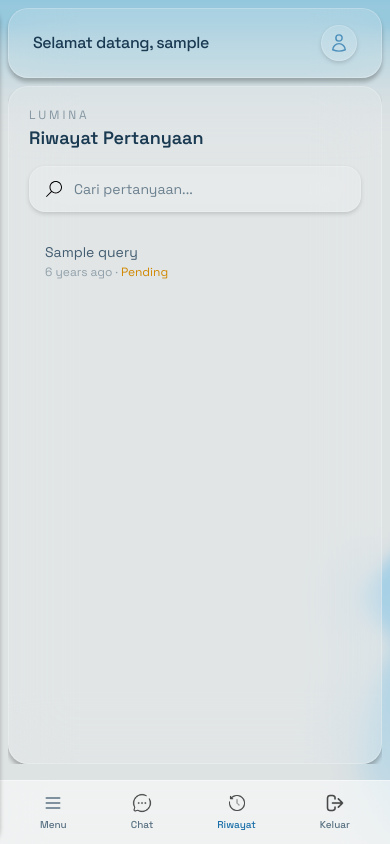
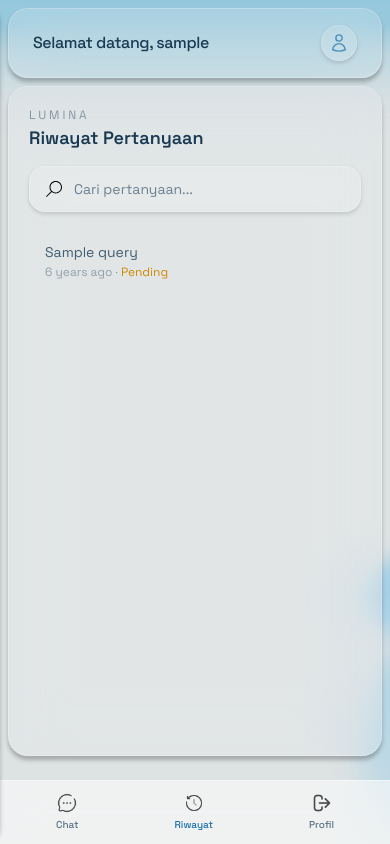
Before and after one commit to Juni-Viaa/lumina, a Laravel app: page /history in a window 390 px wide. Run offline with Laravel 12, Linux system fonts and the light colour scheme; a user stored in the database is signed in; tables that the repository leaves empty hold one stand-in row (values such as "Sample post"); style sheets or scripts are compiled from the project's sources.

Commit message:
Improve responsive UI in multiple screen

```diff
--- a/resources/views/components/chat/input-bar.blade.php
+++ b/resources/views/components/chat/input-bar.blade.php
@@ -34,7 +34,7 @@
         </button>
     </div>
 
-    <p class="text-[10px] md:text-xs text-black/50 mt-1.5 md:mt-2 text-center">
+    <p class="hidden lg:block text-[10px] md:text-xs text-black/50 mt-1.5 md:mt-2 text-center">
         Enter untuk kirim · Shift+Enter baris baru
     </p>
 </div>
--- a/resources/views/components/header.blade.php
+++ b/resources/views/components/header.blade.php
@@ -13,10 +13,7 @@
     <div class="relative" x-data="{ open: false }">
 
         {{-- Profile Button --}}
-        <button
-            @click="open = !open"
-            class="glass-inner w-9 h-9 rounded-full flex items-center justify-center hover:scale-105 transition-transform"
-        >
+        <button @click="open = !open" class="glass-inner w-9 h-9 rounded-full flex items-center justify-center hover:scale-105 transition-transform">
             <svg class="w-5 h-5 text-[#1a6fa8]/70"
                  fill="none"
                  stroke="currentColor"
@@ -29,12 +26,7 @@
         </button>
 
         {{-- Dropdown --}}
-        <div
-            x-show="open"
-            @click.away="open = false"
-            x-transition
-           class="absolute right-0 top-full mt-4 w-48 glass-panel rounded-2xl shadow-lg border border-white/10 py-2 z-[9999]"
-        >
+        <div x-show="open" @click.away="open = false" x-transition class="absolute right-0 top-full mt-4 w-48 rounded-2xl shadow-lg bg-white border border-white/10 py-2 z-[9999]">
             {{-- Change Password --}}
             <a href="{{ route('profile.password') }}"
                class="flex items-center gap-2 px-4 py-2.5 text-sm text-[#1a3a52] hover:bg-[#1a6fa8]/10 transition-colors"
--- a/resources/views/components/search-bar.blade.php
+++ b/resources/views/components/search-bar.blade.php
@@ -1,6 +1,5 @@
 {{--
     Component: search-bar
-    Usage: @include('components.search-bar', ['placeholder' => 'Cari Pertanyaan...', 'model' => 'search'])
 --}}
 <div class="glass-inner rounded-2xl flex items-center gap-3 px-4 py-3">
     <svg class="w-4 h-4 text-[#1a3a52]/60 shrink-0" fill="#000000" viewBox="0 0 32 32" version="1.1" xmlns="http://www.w3.org/2000/svg" transform="rotate(90)"><g id="SVGRepo_bgCarrier" stroke-width="0"></g><g id="SVGRepo_tracerCarrier" stroke-linecap="round" stroke-linejoin="round"></g><g id="SVGRepo_iconCarrier">
--- a/resources/views/history/index.blade.php
+++ b/resources/views/history/index.blade.php
@@ -2,7 +2,7 @@
 @section('title', 'Riwayat Pertanyaan')
 
 @section('content')
-<div class="glass-panel flex flex-col h-full overflow-hidden" x-data="{ search: '' }">
+<div class="glass-panel flex flex-col h-full overflow-hidden md:overflow-hidden" x-data="{ search: '' }">
 
     <div class="px-5 pt-5 pb-4 shrink-0">
         <p class="text-xs uppercase tracking-[0.24em] text-[#1a3a52]/45 mb-1"
@@ -16,7 +16,7 @@
         ])
     </div>
 
-    <div class="flex-1 overflow-y-auto px-5 pb-5">
+    <div class="flex-1 overflow-y-auto px-5 pb-24 md:pb-5">
         <div class="flex flex-col gap-1">
 
             @forelse($chatHistory as $chat)
@@ -28,6 +28,7 @@
                     <div class="min-w-0 flex-1">
                         <p class="text-[#1a3a52]/80 text-sm truncate"
                            style="font-family: 'Space Grotesk', sans-serif;">
+                            {{-- FIX: use display_title accessor --}}
                             {{ $chat->display_title }}
                         </p>
                         <p class="text-[#1a3a52]/40 text-xs mt-0.5">
--- a/resources/views/layouts/app.blade.php
+++ b/resources/views/layouts/app.blade.php
@@ -71,8 +71,11 @@
             }
             #app-sidebar.open { transform: translateX(0); }
 
-            /* Remove padding bottom reserved for bottom nav */
-            #main-content   { padding-bottom: 72px; }
+            /* Extra bottom padding so content clears the bottom nav + shadow */
+            #main-content { padding-bottom: 80px; }
+
+            /* Also pad the main yield area so shadow isn't clipped */
+            #main-content > main { overflow: visible; }
         }
 
         /* ── Bottom navigation bar — mobile only ────────────────────────── */
@@ -142,16 +145,6 @@
     {{-- Bottom nav — mobile only --}}
     <nav id="bottom-nav" class="md:hidden">
 
-        {{-- Menu / sidebar toggle --}}
-        <button @click="sidebarOpen = !sidebarOpen"
-                class="flex flex-col items-center gap-1 px-3 py-1 rounded-xl transition-all
-                       text-[#1a3a52]/70 hover:text-[#1a3a52]">
-            <svg class="w-5 h-5" fill="none" stroke="currentColor" stroke-width="2" viewBox="0 0 24 24">
-                <path stroke-linecap="round" stroke-linejoin="round" d="M4 6h16M4 12h16M4 18h16"/>
-            </svg>
-            <span class="text-[10px] font-medium">Menu</span>
-        </button>
-
         {{-- New Chat --}}
         <a href="{{ route('dashboard.index') }}"
            class="flex flex-col items-center gap-1 px-3 py-1 rounded-xl transition-all
@@ -180,16 +173,13 @@
             <span class="text-[10px] font-medium">Riwayat</span>
         </a>
 
-        {{-- Logout --}}
-        <form method="POST" action="{{ route('logout') }}">
-            @csrf
-            <button type="submit"
-                    class="flex flex-col items-center gap-1 px-3 py-1 rounded-xl transition-all
-                           text-[#1a3a52]/70 hover:text-[#1a3a52]">
-                <img src="{{ asset('images/icons/LogOutIcon.png') }}" class="w-5 h-5 opacity-70" alt="">
-                <span class="text-[10px] font-medium">Keluar</span>
-            </button>
-        </form>
+        {{-- Profile --}}
+        <a href="{{ route('profile.edit') }}"
+           class="flex flex-col items-center gap-1 px-3 py-1 rounded-xl transition-all
+                  {{ request()->routeIs('profile.*') ? 'text-[#1a6fa8]' : 'text-[#1a3a52]/70 hover:text-[#1a3a52]' }}">
+            <img src="{{ asset('images/icons/LogOutIcon.png') }}" class="w-5 h-5 opacity-70" alt="">
+            <span class="text-[10px] font-medium">Profil</span>
+        </a>
 
     </nav>
 
```
